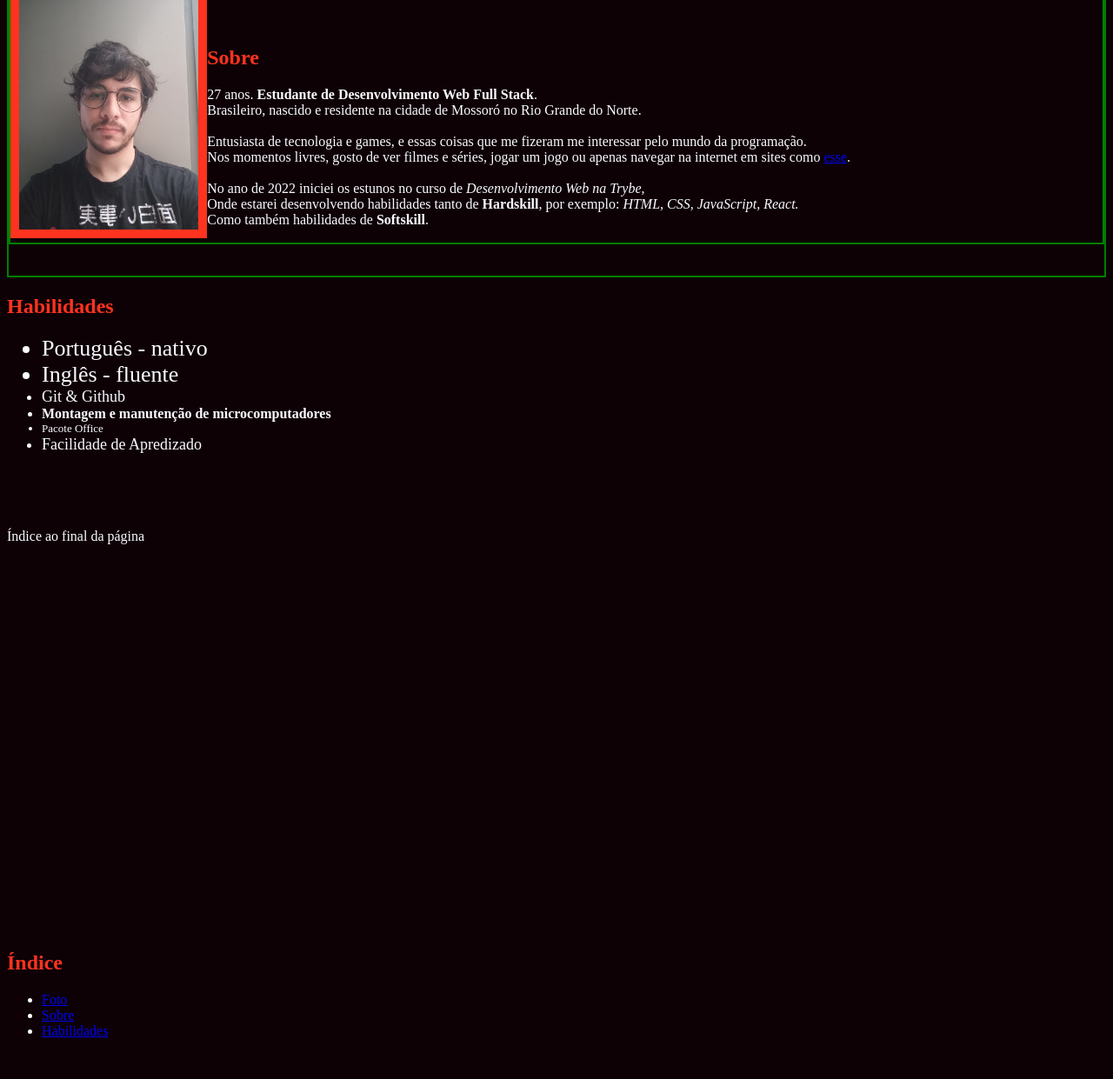
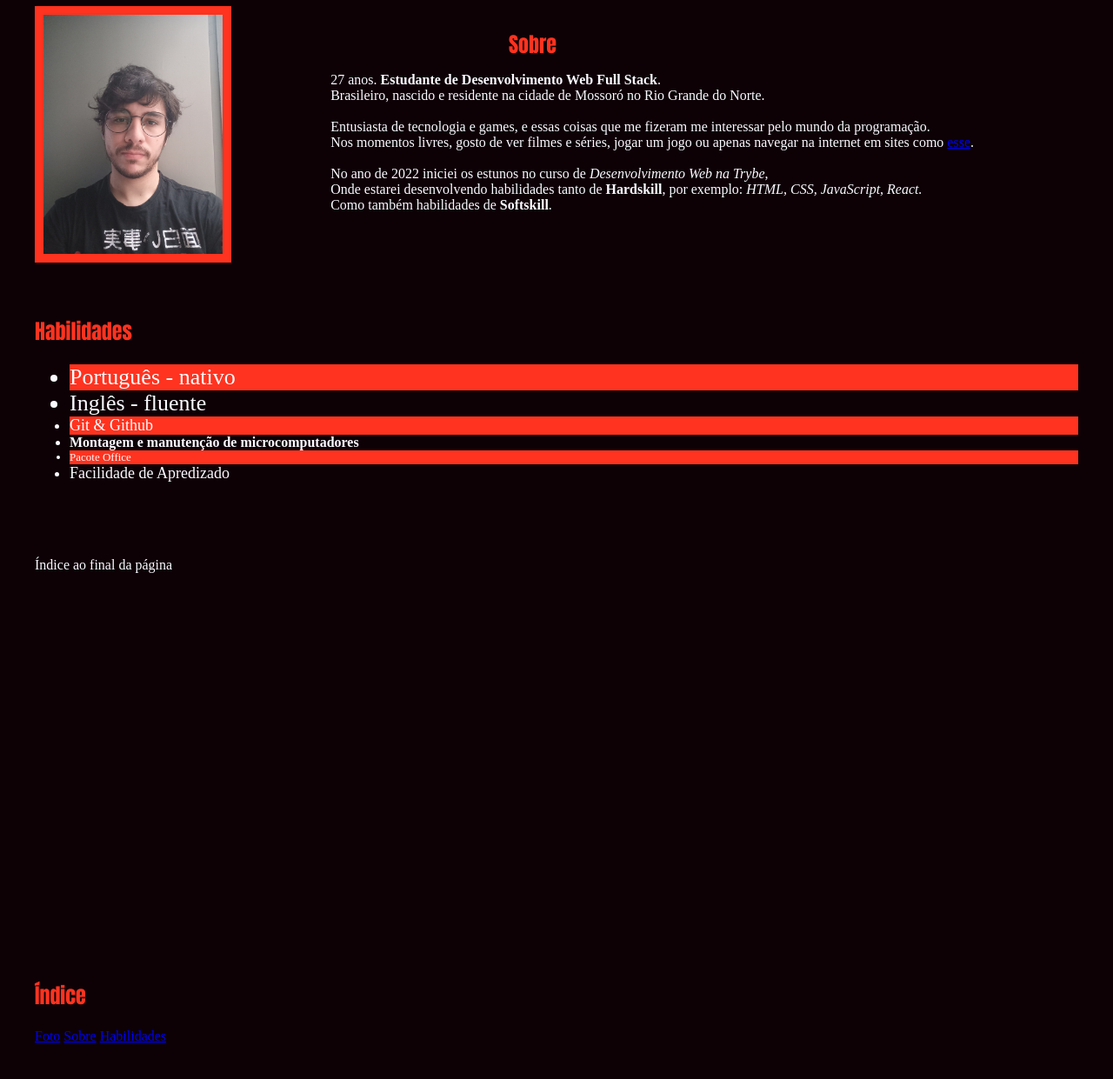
Before and after one commit to rayandersonsousa/rayandersonsousa.github.io, a plain HTML site: page index.html in a window 1280 px wide. Shown: the part 113-1354 px from the top of the page at 87% size. Before the commit the page ends 1324 px from the top, so only its background shows below. Drawn offline with Linux system fonts and the light colour scheme.

Commit message:
Adicionado os ultimos requisistos do exercicio

```diff
--- a/index.html
+++ b/index.html
@@ -13,7 +13,7 @@
 
             <br><br><br>
             <h2 id="sobre">Sobre</h2>
-                <p id="drescricao">27 anos. <strong>Estudante de Desenvolvimento Web Full Stack</strong>. <br> Brasileiro, nascido e residente na cidade de Mossoró no Rio Grande do Norte.
+                <p class="descricao">27 anos. <strong>Estudante de Desenvolvimento Web Full Stack</strong>. <br> Brasileiro, nascido e residente na cidade de Mossoró no Rio Grande do Norte.
                     <br><br>Entusiasta de tecnologia e games, e essas coisas que me fizeram me interessar pelo mundo da programação. <br>
                     Nos momentos livres, gosto de ver filmes e séries, jogar um jogo ou apenas navegar na internet em sites como <a href="https://www.ahnegao.com.br/" target="_blank">esse</a>.
                     <br><br> No ano de 2022 iniciei os estunos no curso de <em>Desenvolvimento Web na Trybe</em>,
@@ -39,10 +39,9 @@
 
     <br><br><br><br><br><br><br><br><br><br><br><br><br><br><br><br><br><br><br><br><br><br><br><br>
     <h2>Índice</h2>
-        <ul>
-            <li><a href="#foto">Foto</a></li>
-            <li><a href="#sobre">Sobre</a></li>
-            <li><a href="#habilidades">Habilidades</a></li>
-        </ul>
+        <a href="#foto">Foto</a>
+        <a href="#sobre">Sobre</a>
+        <a href="#habilidades">Habilidades</a>
+
 </body>
 </html>
--- a/style.css
+++ b/style.css
@@ -6,16 +6,26 @@
         }
 
         h2 {
+            font-family: Impact, Haettenschweiler, 'Arial Narrow Bold', sans-serif;
             color: #FF331F;
         }
 
-        #descricao {
-            font-family: 'Trebuchet MS', sans-serif;
+        #sobre {
+            position: absolute;
+            top: 2%;
+            right: 600px;
+        }
+
+        .descricao {
+            position: absolute;
+            top: 20%;
+            right: 10%;
         }
 
         body {
             background-color: #0D0106;
             color: #FBFBFF;
+            padding: 2.5%;
         }
 
         strong {
@@ -43,8 +53,9 @@
 
         .image-con {
             height: 300px;
+            position: relative;
         }
 
-        div{
-            border: 2px solid green;
+         ul li:nth-child(odd) {
+            background-color: #FF331F;
         }
```
